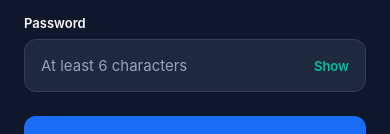
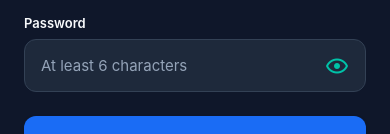
Before and after one commit to ShavishaThiloshini/WeatherWiseAI, a React Native app in the folder mobile/: screen /Travel in a window 390 px wide. Shown: the part 328-462 px from the top of the page. Built offline with nearby package versions, Linux system fonts and the light colour scheme.

Commit message:
feat:fixed error(eye icon)

```diff
--- a/mobile/package.json
+++ b/mobile/package.json
@@ -3,6 +3,7 @@
   "version": "1.0.0",
   "main": "index.ts",
   "dependencies": {
+    "@expo/vector-icons": "^15.0.2",
     "@react-native-async-storage/async-storage": "2.2.0",
     "@react-navigation/bottom-tabs": "^7.18.18",
     "@react-navigation/native": "^7.3.18",
--- a/mobile/src/screens/AuthScreen.tsx
+++ b/mobile/src/screens/AuthScreen.tsx
@@ -1,4 +1,5 @@
 import React, { useState } from 'react';
+import { MaterialCommunityIcons } from '@expo/vector-icons';
 import {
   ActivityIndicator,
   Alert,
@@ -123,7 +124,11 @@ export function AuthScreen({ onAuthenticate }: { onAuthenticate: (token: string)
               accessibilityLabel={showPassword ? 'Hide password' : 'Show password'}
               hitSlop={8}
             >
-              <Text style={styles.visibilityText}>{showPassword ? 'Hide' : 'Show'}</Text>
+              <MaterialCommunityIcons
+                name={showPassword ? 'eye-off-outline' : 'eye-outline'}
+                size={24}
+                color={COLORS.secondary}
+              />
             </Pressable>
           </View>
         </View>
@@ -240,11 +245,6 @@ const styles = StyleSheet.create({
     justifyContent: 'center',
     paddingHorizontal: SPACING.m,
   },
-  visibilityText: {
-    color: COLORS.secondary,
-    fontSize: TYPOGRAPHY.fontSize.s,
-    fontWeight: TYPOGRAPHY.fontWeight.semiBold,
-  },
   button: {
     backgroundColor: COLORS.primary,
     borderRadius: BORDER_RADIUS.m,
```
Also changed, not shown: 1 other file (tests, documents, lock files or other folders).
